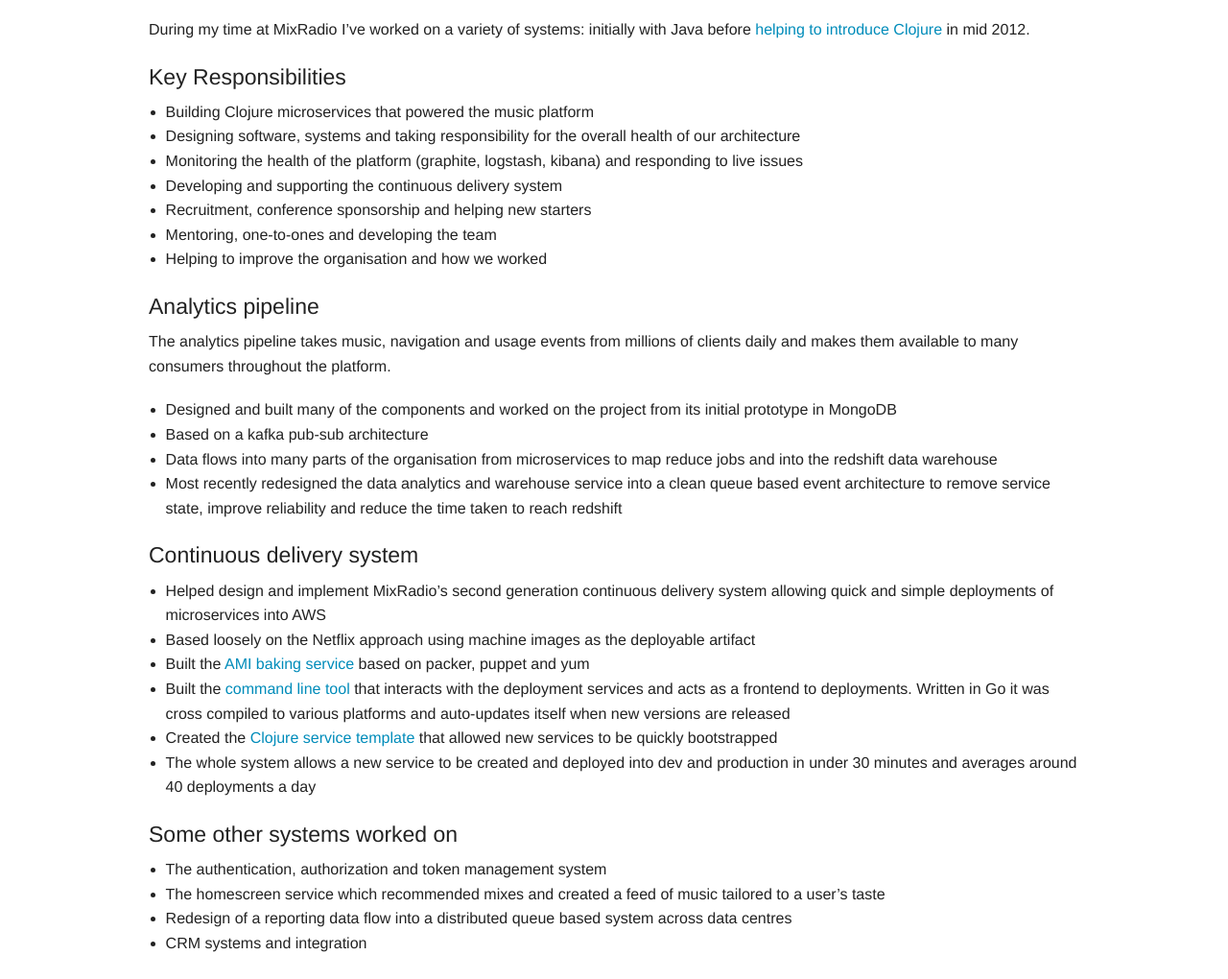
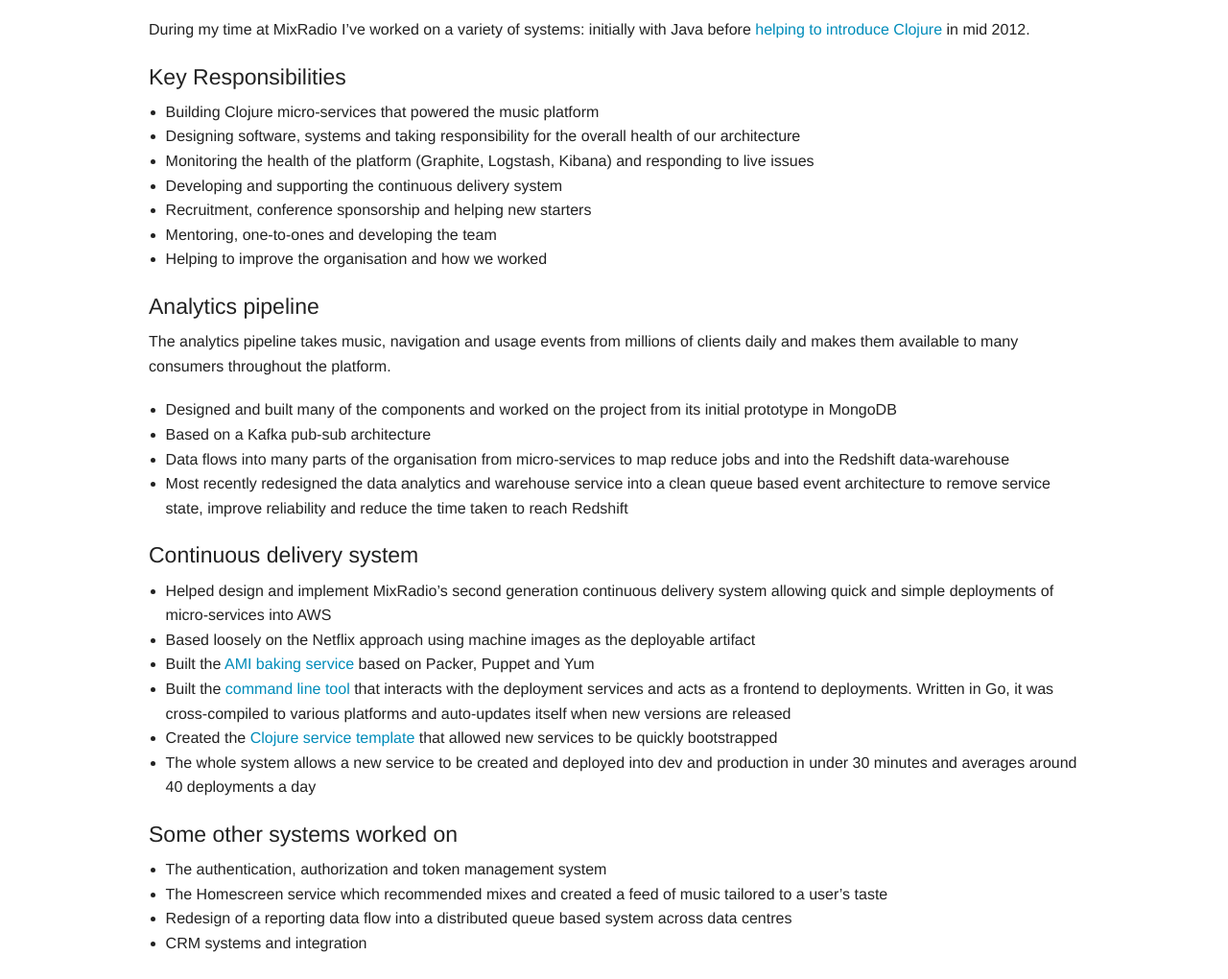
Before and after one commit to whostolebenfrog/whostolebenfrog.github.io, a Jekyll site: the page built from _posts/2016-02-17-cv.markdown, in a window 1280 px wide and 1400 px high, scrolled down 607 px. Shown: the part 152-1172 px from the top of the window at 96% size. Built offline with Jekyll 4.4.1, drawn with Linux system fonts in a browser that asks for light colours; Markdown is read by kramdown in place of the engine named in the settings; comment, search, counter and statistics services are not loaded; some of the changed text lies outside the part shown.

Commit message:
Tidying up some typos and grammar

```diff
--- a/_posts/2016-02-17-cv.markdown
+++ b/_posts/2016-02-17-cv.markdown
@@ -33,12 +33,12 @@
 ## Technical Summary
 
 * Clojure, Java, Javascript, others
-* Microservices, distributed systems
+* Micro-services, distributed systems
 * REST, JSON, HTTP
 * Scalable systems and high availability
 * Kafka, queues, asynchronous programming
 * AWS, EC2, DynamoDB, SQS, EMR, Redshift, IAM
-* Linux, Devops, Git, scripting, vim, emacs
+* Linux, Devops, Git, scripting, Vim, Emacs
 
 ## Work experience
 
@@ -53,9 +53,9 @@
 During my time at MixRadio I've worked on a variety of systems: initially with Java before [helping to introduce Clojure](https://skillsmatter.com/skillscasts/3891-clojure-at-nokia-entertainment#video) in mid 2012.
 
 #### Key Responsibilities
-* Building Clojure microservices that powered the music platform
+* Building Clojure micro-services that powered the music platform
 * Designing software, systems and taking responsibility for the overall health of our architecture
-* Monitoring the health of the platform (graphite, logstash, kibana) and responding to live issues
+* Monitoring the health of the platform (Graphite, Logstash, Kibana) and responding to live issues
 * Developing and supporting the continuous delivery system
 * Recruitment, conference sponsorship and helping new starters
 * Mentoring, one-to-ones and developing the team
@@ -66,23 +66,23 @@
 The analytics pipeline takes music, navigation and usage events from millions of clients daily and makes them available to many consumers throughout the platform.
 
 * Designed and built many of the components and worked on the project from its initial prototype in MongoDB
-* Based on a kafka pub-sub architecture
-* Data flows into many parts of the organisation from microservices to map reduce jobs and into the redshift data warehouse
-* Most recently redesigned the data analytics and warehouse service into a clean queue based event architecture to remove service state, improve reliability and reduce the time taken to reach redshift
+* Based on a Kafka pub-sub architecture
+* Data flows into many parts of the organisation from micro-services to map reduce jobs and into the Redshift data-warehouse
+* Most recently redesigned the data analytics and warehouse service into a clean queue based event architecture to remove service state, improve reliability and reduce the time taken to reach Redshift
 
 #### Continuous delivery system
 
-* Helped design and implement MixRadio's second generation continuous delivery system allowing quick and simple deployments of microservices into AWS
+* Helped design and implement MixRadio's second generation continuous delivery system allowing quick and simple deployments of micro-services into AWS
 * Based loosely on the Netflix approach using machine images as the deployable artifact
-* Built the [AMI baking service](https://github.com/mixradio/mr-baker) based on packer, puppet and yum
-* Built the [command line tool](https://github.com/mixradio/klink) that interacts with the deployment services and acts as a frontend to deployments. Written in Go it was cross compiled to various platforms and auto-updates itself when new versions are released
+* Built the [AMI baking service](https://github.com/mixradio/mr-baker) based on Packer, Puppet and Yum
+* Built the [command line tool](https://github.com/mixradio/klink) that interacts with the deployment services and acts as a frontend to deployments. Written in Go, it was cross-compiled to various platforms and auto-updates itself when new versions are released
 * Created the [Clojure service template](https://github.com/mixradio/mr-clojure) that allowed new services to be quickly bootstrapped
 * The whole system allows a new service to be created and deployed into dev and production in under 30 minutes and averages around 40 deployments a day
 
 #### Some other systems worked on
 
 * The authentication, authorization and token management system
-* The homescreen service which recommended mixes and created a feed of music tailored to a user's taste
+* The Homescreen service which recommended mixes and created a feed of music tailored to a user's taste
 * Redesign of a reporting data flow into a distributed queue based system across data centres
 * CRM systems and integration
 
@@ -100,4 +100,4 @@
 
 ## Education
 
-* MEng Computer Software Engineering, University of Sheffield 2.1 Hons [2001 - 2005]
+* MEng Computer Software Engineering, University of Sheffield 2:1 Hons [2001 - 2005]
```
